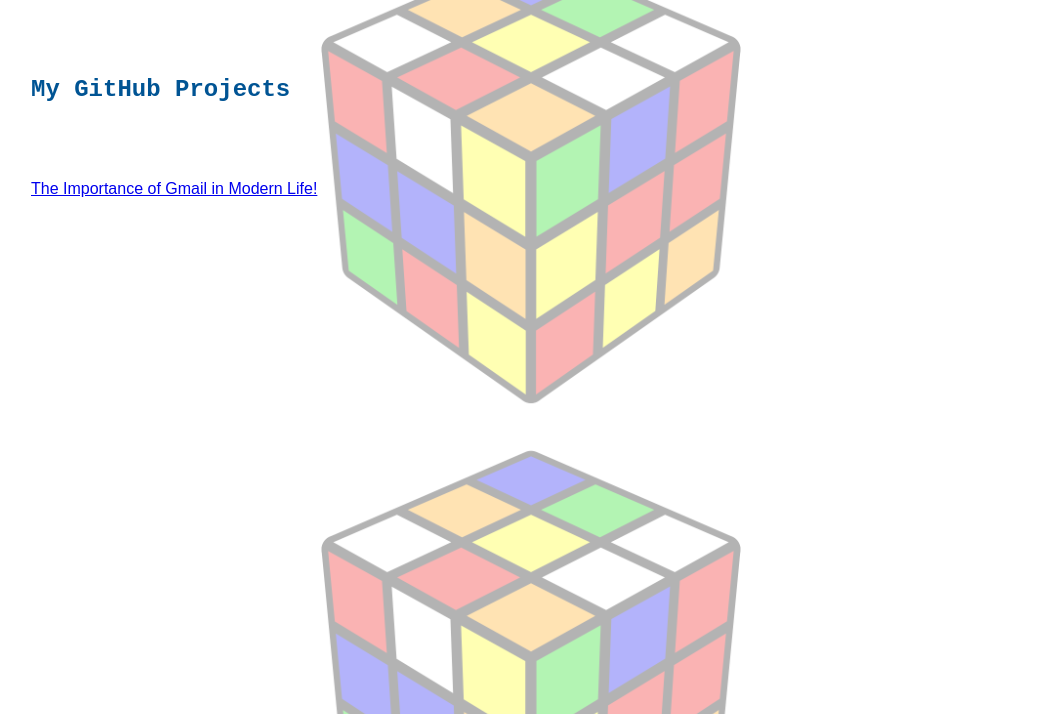
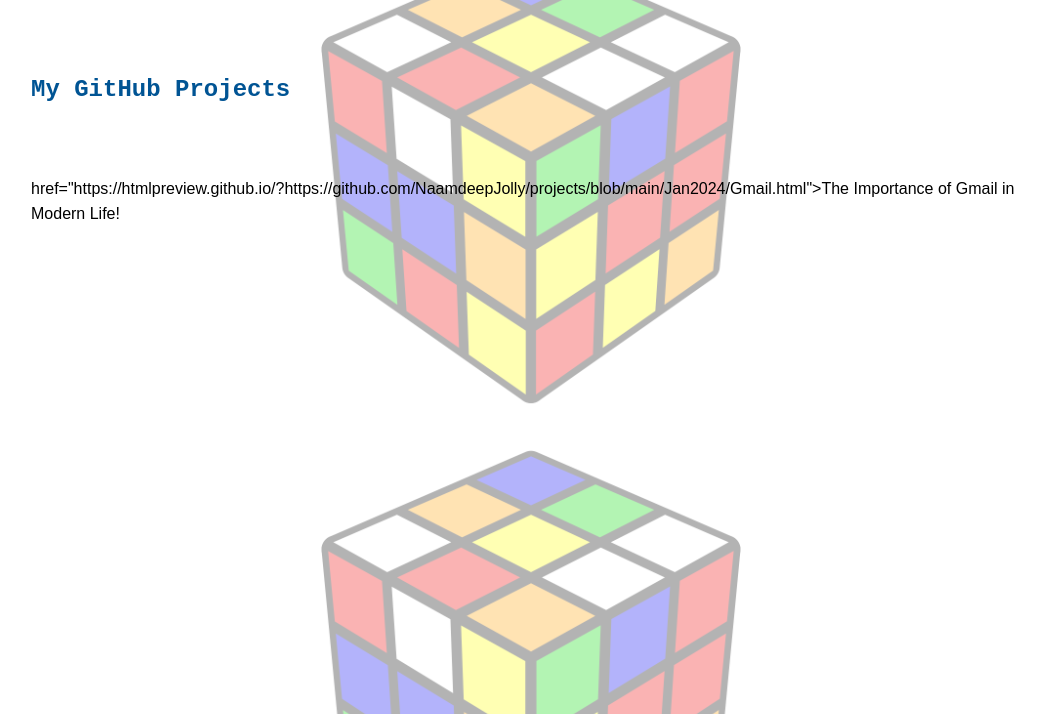
Before and after one commit to NaamdeepJolly/projects, a plain HTML site: page index.html in a window 1280 px wide. Shown: the part 86-800 px from the top of the page, without its empty margins (109-1154 px from the left). Drawn offline with Linux system fonts and the light colour scheme.

Commit message:
Update index.html

```diff
--- a/index.html
+++ b/index.html
@@ -53,7 +53,7 @@
 <br><br>
 <h2> My GitHub Projects </h2>
     <br><br>
-<a href="https://htmlpreview.github.io/?https://github.com/NaamdeepJolly/projects/blob/main/Jan2024/Gmail.html">The Importance of Gmail in Modern Life! </body></a>
+<a>href="https://htmlpreview.github.io/?https://github.com/NaamdeepJolly/projects/blob/main/Jan2024/Gmail.html">The Importance of Gmail in Modern Life! </body></a>
 
 
 <br><br><br><br><br><br><br><br><br><br><br><br><br><br><br><br><br><br><br><br><br><br><br>
```
